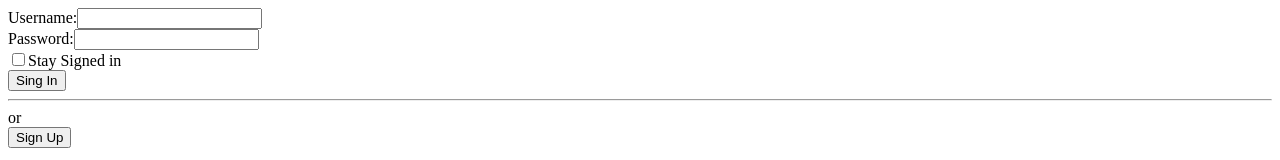
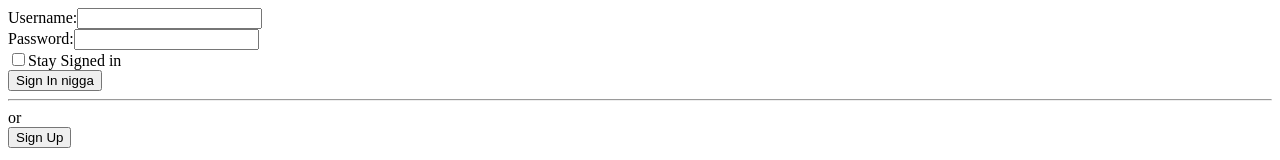
Before and after one commit to sanmay06/Job-Aggregator, a React (Create React App) app: page / in a window 1280 px wide. Shown: the top 160 px of the page. Built offline with nearby package versions, Linux system fonts and the light colour scheme.

Commit message:
fixed typo

```diff
--- a/src/pages/Login.jsx
+++ b/src/pages/Login.jsx
@@ -31,7 +31,7 @@ function Login() {
             Password:
             <input type="password" name="password" required/><br/>
             <input type='checkbox' name="staySigned" />Stay Signed in<br />
-            <button type="submit" value={"Sign In"} >Sing In</button><br />
+            <button type="submit" value={"Sign In"} >Sign In nigga</button><br />
             <div>{msg}</div>
             <hr/> or<br />
             <button onClick={(event) => { event.preventDefault(); navigate("/Sign In")}} >Sign Up</button>
```
Also changed, not shown: 1 other file (tests, documents, lock files or other folders).
